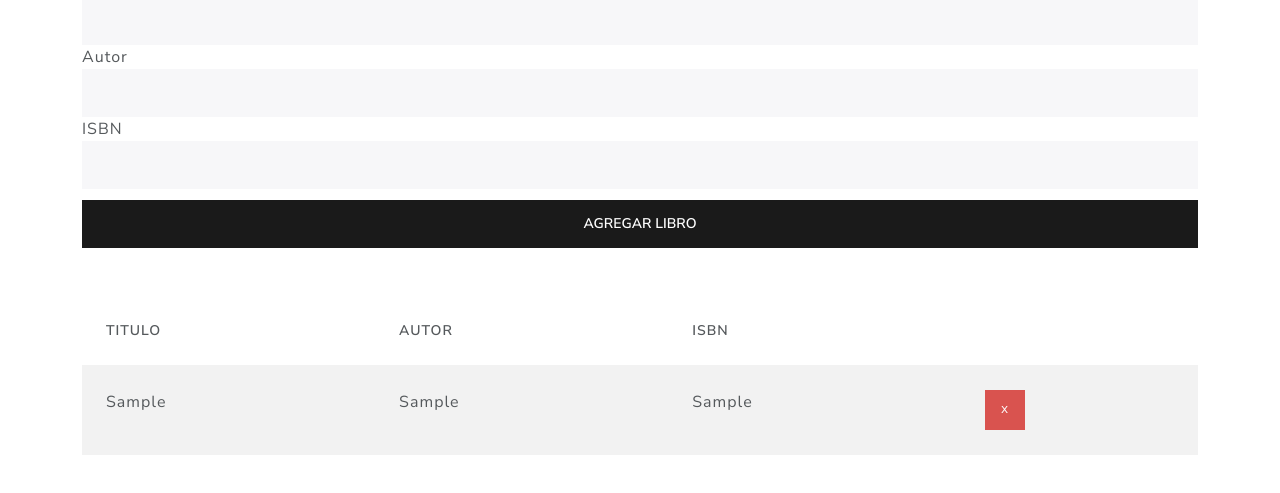
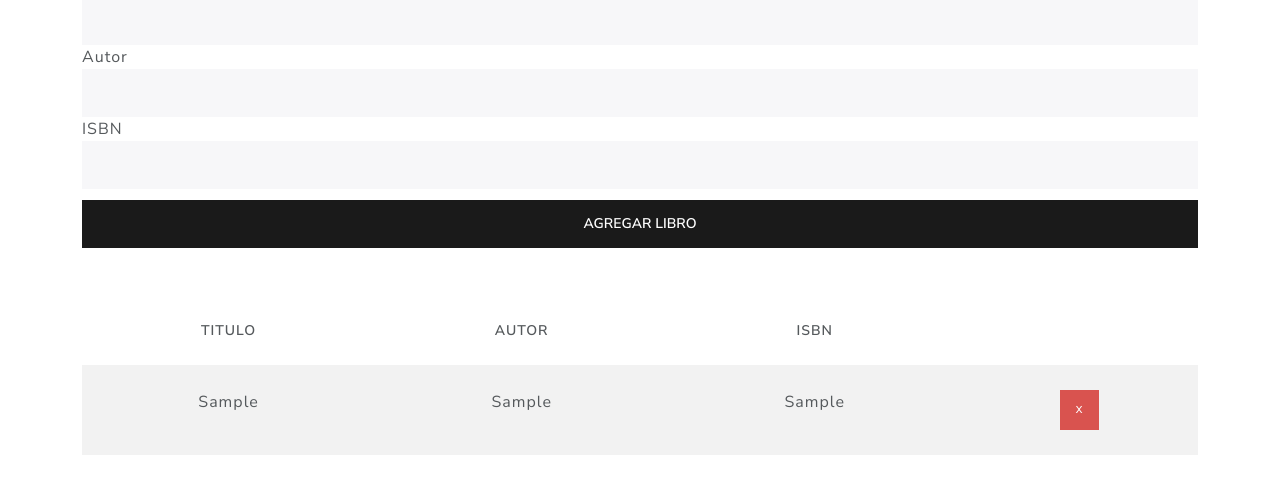
Before and after one commit to roAscurra/ColeccionDeLibros, a website: page index.html in a window 1280 px wide. Both pictures are taken after typing "Sample", "Sample", "Sample" into the empty fields and a click on the button "AGREGAR LIBRO". Shown: the part 115-608 px from the top of the page. Drawn offline with nearby package versions, Linux system fonts and the light colour scheme.

Commit message:
Centrando texto de la tabla

```diff
--- a/app.js
+++ b/app.js
@@ -17,10 +17,10 @@ class UI{
         const list = document.getElementById('listaLibros');
         const fila = document.createElement('tr');
         fila.innerHTML = `
-            <td>${libro.titulo}</td>
-            <td>${libro.autor}</td>
-            <td>${libro.isbn}</td>
-            <td><a href="#" class="btn btn-danger btn-sm delete">x</a></td>
+            <td class="text-center">${libro.titulo}</td>
+            <td class="text-center">${libro.autor}</td>
+            <td class="text-center">${libro.isbn}</td>
+            <td class="text-center"><a href="#" class="btn btn-danger btn-sm delete">x</a></td>
         `;
         list.appendChild(fila);
     }
--- a/index.html
+++ b/index.html
@@ -31,9 +31,9 @@
         <table class="table table-striped mt-5">
             <thead>
                 <tr>
-                    <th>Titulo</th>
-                    <th>Autor</th>
-                    <th>ISBN</th>
+                    <th class="text-center">Titulo</th>
+                    <th class="text-center">Autor</th>
+                    <th class="text-center">ISBN</th>
                     <th></th>
                 </tr>
             </thead>
```
